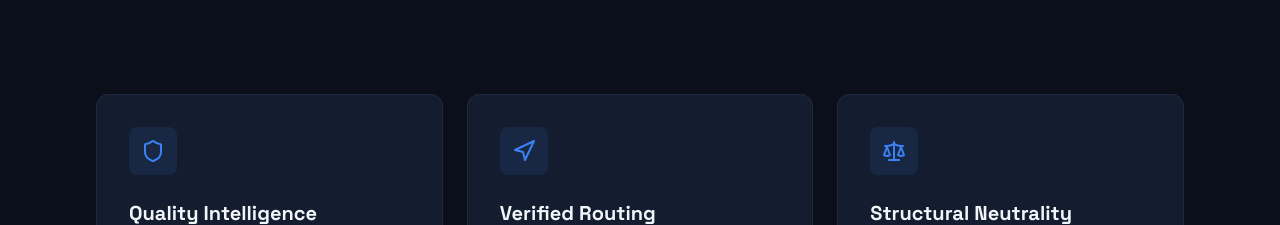
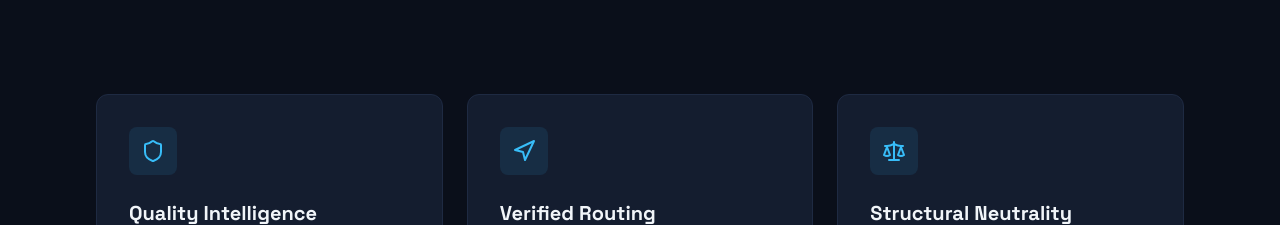
Before and after one commit to andrewstohl/AgentScore, a Next.js app: page / in a window 1280 px wide. Shown: the part 1520-1745 px from the top of the page. Built offline with nearby package versions, Linux system fonts and the light colour scheme.

Commit message:
Card icons to ice blue

```diff
--- a/app/page.tsx
+++ b/app/page.tsx
@@ -267,8 +267,8 @@ export default function Home() {
             {/* Card 1 */}
             <FadeInSection delay={0}>
               <div className="bg-as-surface border border-as-border rounded-xl p-8 card-hover h-full">
-                <div className="w-12 h-12 rounded-lg bg-as-accent/10 flex items-center justify-center mb-6">
-                  <Shield className="w-6 h-6 text-as-accent" />
+                <div className="w-12 h-12 rounded-lg bg-as-ice/10 flex items-center justify-center mb-6">
+                  <Shield className="w-6 h-6 text-as-ice" />
                 </div>
                 <h3 className="font-display font-bold text-xl mb-4 text-as-text">
                   Quality Intelligence
@@ -282,8 +282,8 @@ export default function Home() {
             {/* Card 2 */}
             <FadeInSection delay={100}>
               <div className="bg-as-surface border border-as-border rounded-xl p-8 card-hover h-full">
-                <div className="w-12 h-12 rounded-lg bg-as-accent/10 flex items-center justify-center mb-6">
-                  <Navigation className="w-6 h-6 text-as-accent" />
+                <div className="w-12 h-12 rounded-lg bg-as-ice/10 flex items-center justify-center mb-6">
+                  <Navigation className="w-6 h-6 text-as-ice" />
                 </div>
                 <h3 className="font-display font-bold text-xl mb-4 text-as-text">
                   Verified Routing
@@ -297,8 +297,8 @@ export default function Home() {
             {/* Card 3 */}
             <FadeInSection delay={200}>
               <div className="bg-as-surface border border-as-border rounded-xl p-8 card-hover h-full">
-                <div className="w-12 h-12 rounded-lg bg-as-accent/10 flex items-center justify-center mb-6">
-                  <Scale className="w-6 h-6 text-as-accent" />
+                <div className="w-12 h-12 rounded-lg bg-as-ice/10 flex items-center justify-center mb-6">
+                  <Scale className="w-6 h-6 text-as-ice" />
                 </div>
                 <h3 className="font-display font-bold text-xl mb-4 text-as-text">
                   Structural Neutrality
```
